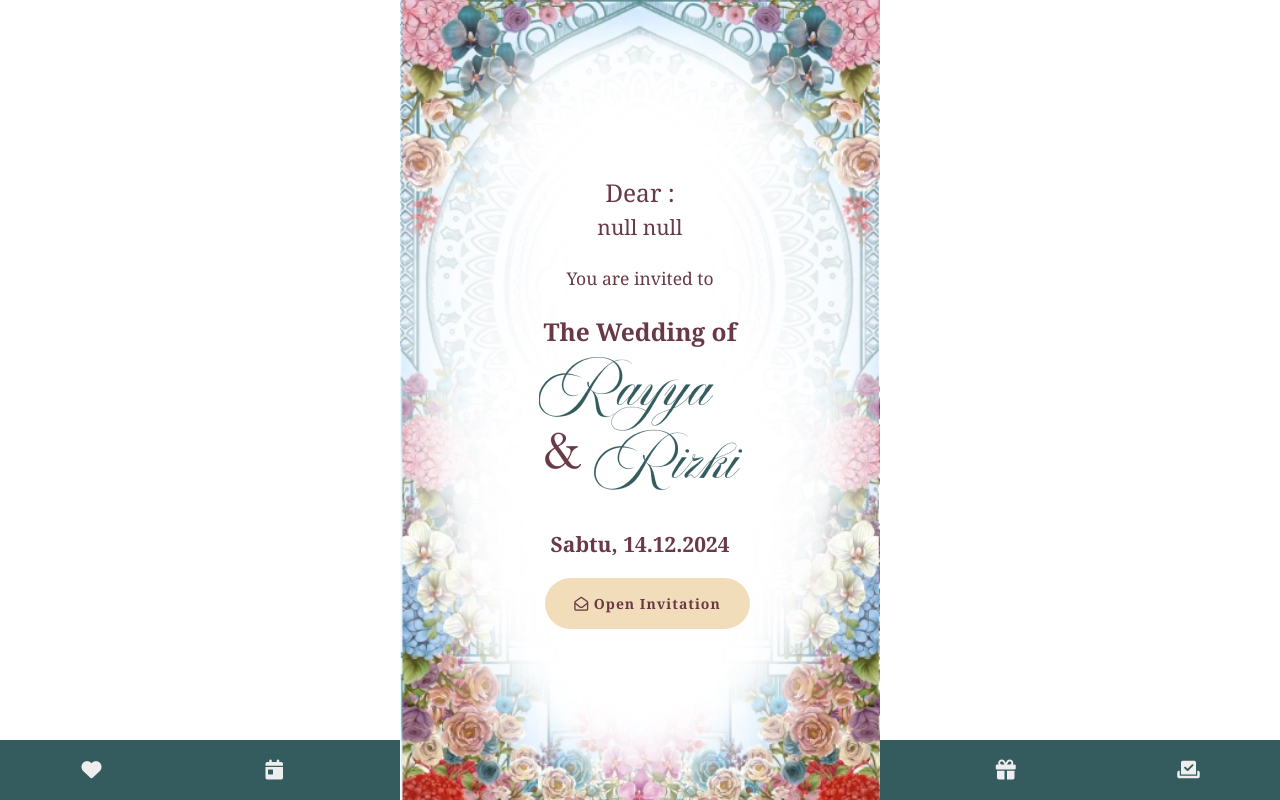
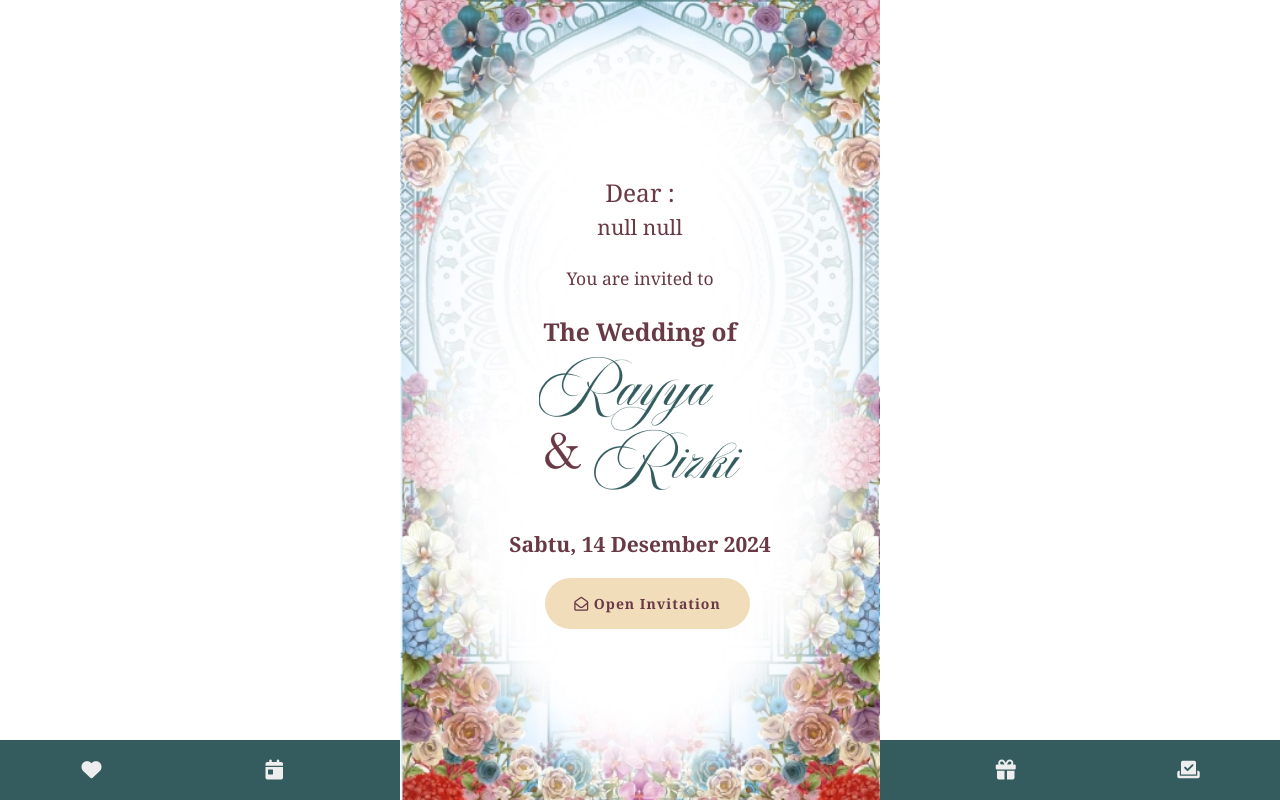
Before and after one commit to nagaishifuu/RayyaRizkyWedding, a plain HTML site: page index.html in a window 1280 px wide. Drawn offline with nearby package versions, Linux system fonts and the light colour scheme; some packages are replaced by stand-ins of ours; no server answers; a script that the page names is missing.

Commit message:
Update index.html

```diff
--- a/index.html
+++ b/index.html
@@ -40,7 +40,7 @@
       <h5 class="my-2 py-4">You are invited to</h5>
       <h3 class="my-2 fw-bold">The Wedding of</h3>
       <img class="pt-1 pb-4" src="assets/img/nama-pengantin.png" alt="nama-pengantin" />
-      <h4 class="my-4 fw-bold">Sabtu, 14.12.2024</h4>
+      <h4 class="my-4 fw-bold">Sabtu, 14 Desember 2024</h4>
 
       <!-- Button with onclick to play video -->
       <a onclick="playEntranceVideo()" class="rounded-pill btn btn-coklat btn-lg btn-get-started py-3">
@@ -238,7 +238,7 @@
             <!-- Akad -->
             <div class="w-100 my-2 rounded p-3 card-acara" data-aos="fade-right" data-aos-easing="linear"
               data-aos-duration="1500">
-              <h4><b>Sabtu, 14.12.2024</b></h4>
+              <h4><b>Sabtu, 14 Desember 2024</b></h4>
               <p>
                 <i class="fas fa-fw fa-location-dot"></i> Rumah Turki, Jakarta Escape
               </p>
```
